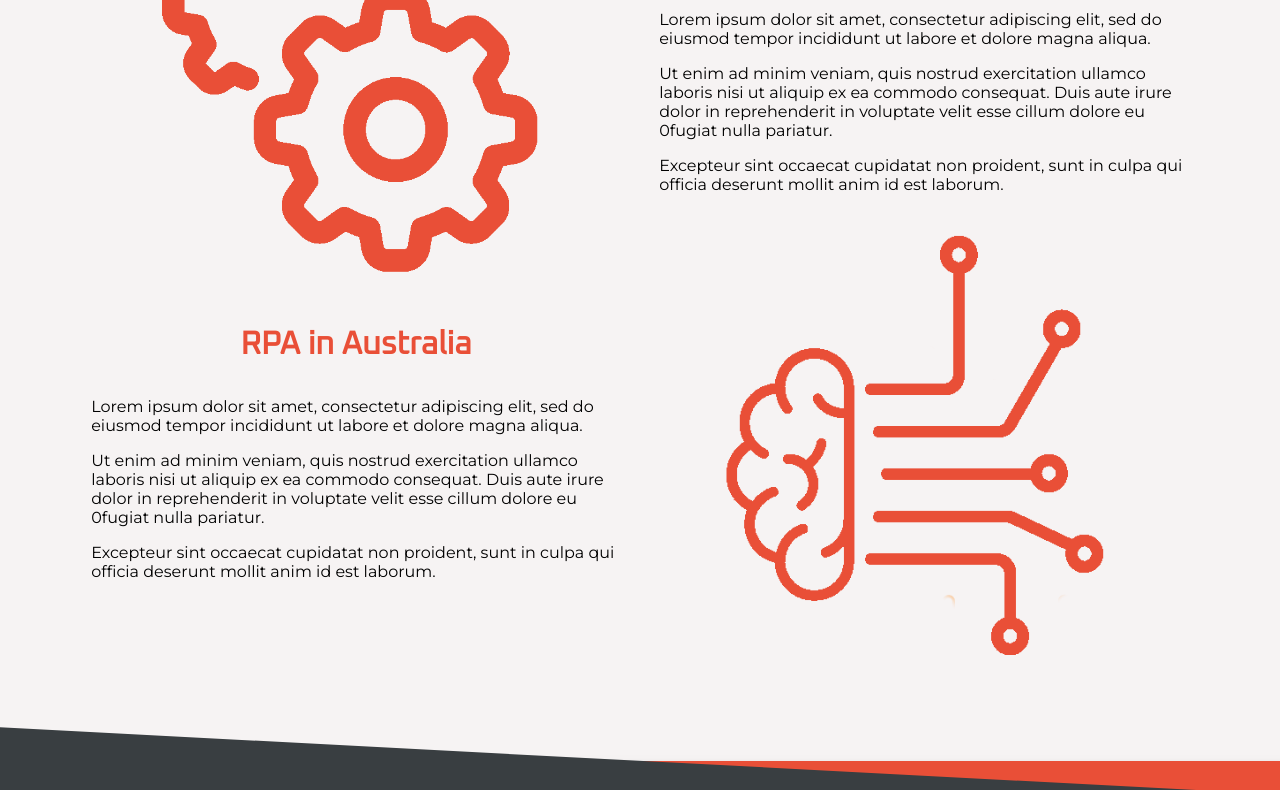
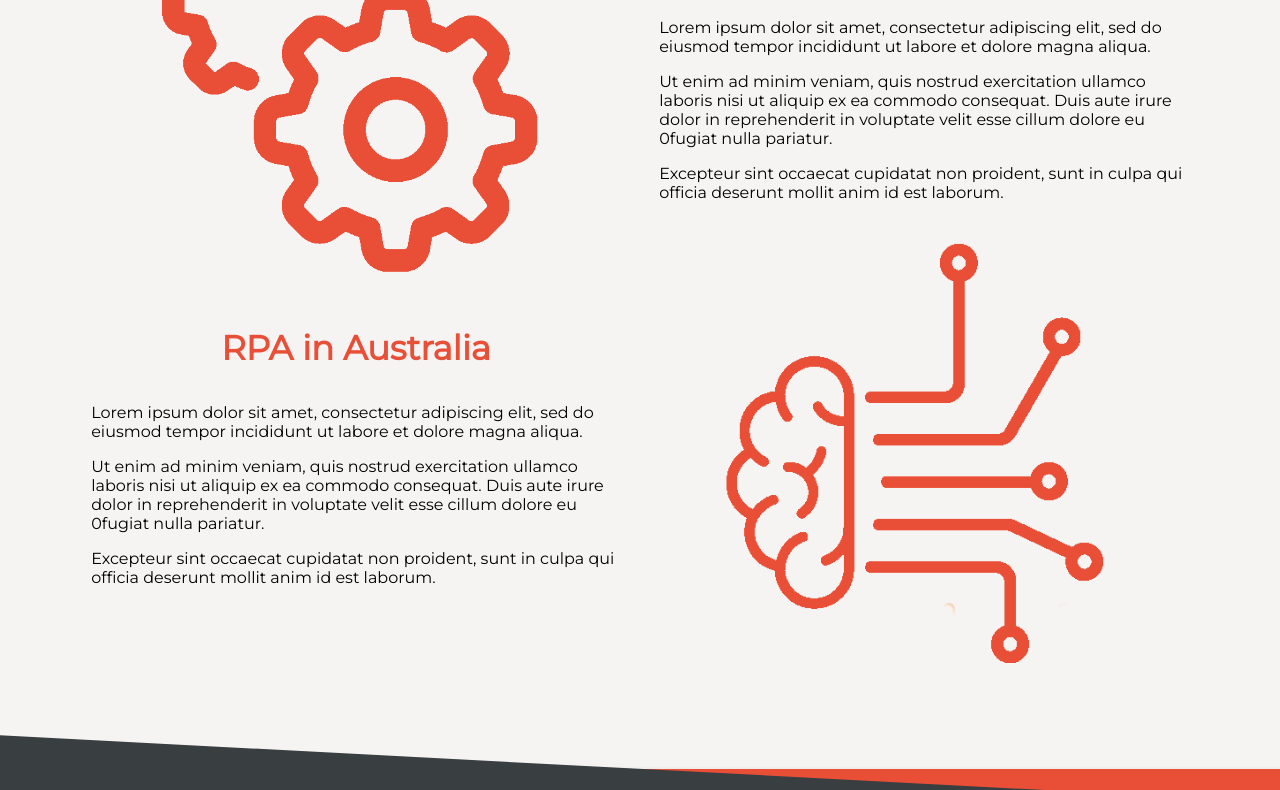
Before and after one commit to Jesse963/mushinAutomation, a plain HTML site: page index.html in a window 1280 px wide. Shown: the part 618-1408 px from the top of the page. Drawn offline with nearby package versions, Linux system fonts and the light colour scheme.

Commit message:
minor changes

```diff
--- a/styles.css
+++ b/styles.css
@@ -24,9 +24,10 @@ body {
 h3 {
   width: 100%;
   text-align: center;
-  font-family: var(--subheadingFont);
+  font-family: var(--textFont);
+  font-weight: 800;
   /* font-weight: 400; */
-  font-size: 32px;
+  font-size: 34px;
   color: var(--highlight);
 }
 
@@ -64,6 +65,7 @@ navbar {
   gap: 1vw;
   align-items: center;
   > .navLink {
+    transition: opacity 0.2s ease-in-out;
     /* margin-right: 1vw; */
     margin-bottom: 0.5vw;
     list-style: none;
@@ -305,6 +307,7 @@ a.button {
 
 footer {
   width: 100%;
+  padding: 1.5em 0;
   /* height: max-content; */
   background-color: var(--text);
   position: relative;
@@ -327,7 +330,7 @@ footer {
     position: relative;
     left: 50%;
     transform: translateX(-50%);
-    margin-top: 5em;
+    /* margin-top: 5em; */
     /* margin: 0.5em 0; */
     display: flex;
     width: 80%;
```
